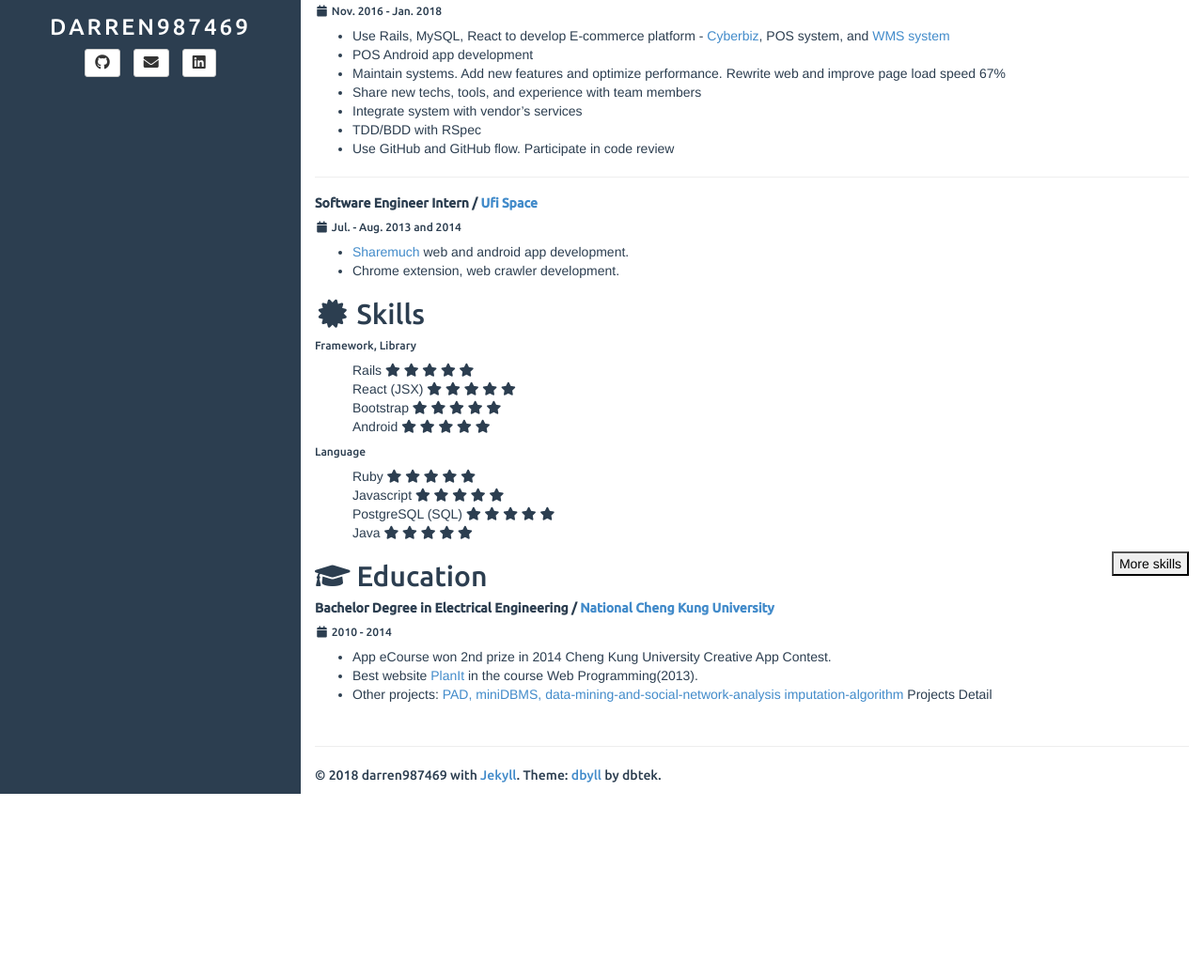
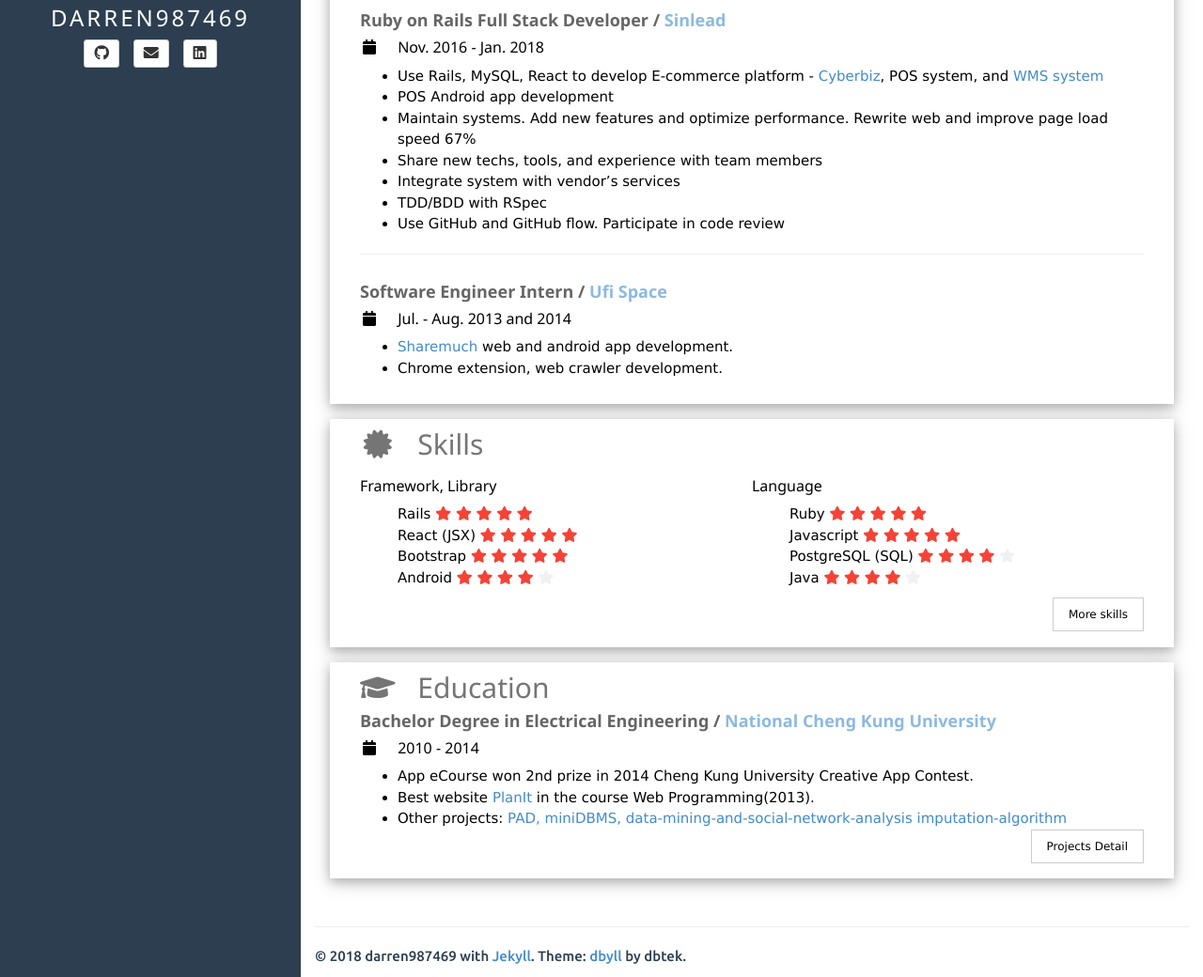
Before and after one commit to darren987469/darren987469.github.io, a Jekyll site: the page built from about.html, in a window 1280 px wide and 1322 px high, cut to the strip 282-1322 px from the top of the window. Shown: the whole strip at 94% size. Built offline with Jekyll 4.4.1, drawn with Linux system fonts in a browser that asks for light colours; nearby versions of some CDN libraries; comment, search, counter and statistics services are not loaded.

Commit message:
Add about page

```diff
--- a/_includes/default.html
+++ b/_includes/default.html
@@ -83,6 +83,7 @@
 			<li><a href="{{ site.BASE_PATH}}/"><i class="fa fa-home"></i>Home</a></li>
 			<li><a href="{{ site.BASE_PATH}}/{{ site.categories_path }}"><i class="fa fa-folder"></i>Categories</a></li>
 			<li><a href="{{ site.BASE_PATH}}/{{ site.tags_path }}"><i class="fa fa-tags"></i>Tags</a></li>
+			<li><a href="{{ site.BASE_PATH}}/about"><i class="fas fa-user"></i>About Me</a></li>
 			<li class="divider"></li>
 			<li><a href="#"><i class="fa fa-arrow-up"></i>Top of Page</a></li>
 		</ul>
--- a/about.html
+++ b/about.html
@@ -3,17 +3,20 @@
 title: About
 permalink: /about/
 ---
-
+<link rel="stylesheet" href="https://www.w3schools.com/w3css/4/w3.css">
+<style>
+  a { color: #428bca; }
+</style>
 <div class="w3-container w3-card-4 w3-white w3-margin">
   <div class="w3-container">
     <h2 class="w3-text-grey">
-      <i class="fa fa-suitcase fa-fw w3-margin-right w3-text-cyan"></i>
+      <i class="fa fa-suitcase fa-fw w3-margin-right"></i>
       Work Experience
     </h2>
     <h5 class="w3-opacity">
       <b>Rails Backend Developer / <a href="https://taroko.io/" target="_blank">Taroko</a></b>
     </h5>
-    <h6 class="w3-text-cyan">
+    <h6>
       <i class="fa fa-calendar fa-fw w3-margin-right"></i>
       Feb. 2018 - Current
     </h6>
@@ -30,7 +33,7 @@
     <h5 class="w3-opacity">
       <b>Ruby on Rails Full Stack Developer / <a href="http://www.sinlead.com/" target="_blank">Sinlead</a></b>
     </h5>
-    <h6 class="w3-text-cyan">
+    <h6>
       <i class="fa fa-calendar fa-fw w3-margin-right"></i>
       Nov. 2016 - Jan. 2018
     </h6>
@@ -51,7 +54,7 @@
     <h5 class="w3-opacity">
       <b>Software Engineer Intern / <a href="http://www.ufispace.com/" target="_blank">Ufi Space</a></b>
     </h5>
-    <h6 class="w3-text-cyan">
+    <h6>
       <i class="fa fa-calendar fa-fw w3-margin-right"></i>
       Jul. - Aug. 2013 and 2014
     </h6>
@@ -65,7 +68,7 @@
 <div class="w3-container w3-card-4 w3-white w3-margin skill">
   <div class="w3-container w3-margin-bottom">
     <h2 class="w3-text-grey">
-      <i class="fa fa-certificate fa-fw w3-margin-right w3-text-cyan"></i>
+      <i class="fa fa-certificate fa-fw w3-margin-right"></i>
       Skills
     </h2>
     <div class="w3-row">
@@ -78,11 +81,11 @@
               <li class="${isMoreSkill ? 'more-skill' : null}" style="display: ${isMoreSkill ? 'none' : 'block'}">
                 <span class="skill-name">${name}</span>
                 <span class="skill-score">
-                  <span class="fa fa-star ${score > 0 ? 'w3-text-cyan' : 'w3-text-light-grey'}"></span>
-                  <span class="fa fa-star ${score > 1 ? 'w3-text-cyan' : 'w3-text-light-grey'}"></span>
-                  <span class="fa fa-star ${score > 2 ? 'w3-text-cyan' : 'w3-text-light-grey'}"></span>
-                  <span class="fa fa-star ${score > 3 ? 'w3-text-cyan' : 'w3-text-light-grey'}"></span>
-                  <span class="fa fa-star ${score > 4 ? 'w3-text-cyan' : 'w3-text-light-grey'}"></span>
+                  <span class="fa fa-star ${score > 0 ? 'w3-text-red' : 'w3-text-light-grey'}"></span>
+                  <span class="fa fa-star ${score > 1 ? 'w3-text-red' : 'w3-text-light-grey'}"></span>
+                  <span class="fa fa-star ${score > 2 ? 'w3-text-red' : 'w3-text-light-grey'}"></span>
+                  <span class="fa fa-star ${score > 3 ? 'w3-text-red' : 'w3-text-light-grey'}"></span>
+                  <span class="fa fa-star ${score > 4 ? 'w3-text-red' : 'w3-text-light-grey'}"></span>
                 </span>
               </li>
             `)
@@ -129,18 +132,18 @@
 <div class="w3-container w3-card-4 w3-white w3-margin">
   <div class="w3-container w3-margin-bottom">
     <h2 class="w3-text-grey">
-      <i class="fa fa-graduation-cap fa-fw w3-margin-right w3-text-cyan"></i>
+      <i class="fa fa-graduation-cap fa-fw w3-margin-right"></i>
       Education
     </h2>
     <h5 class="w3-opacity">
       <b>Bachelor Degree in Electrical Engineering / <a href="http://web.ncku.edu.tw/bin/home.php">National Cheng Kung University</a></b>
     </h5>
-    <h6 class="w3-text-cyan">
+    <h6>
       <i class="fa fa-calendar fa-fw w3-margin-right"></i>
       2010 - 2014
     </h6>
     <ul>
-      <li>App <span class="w3-text-cyan">eCourse</span> won 2nd prize in 2014 Cheng Kung University Creative App Contest.</li>
+      <li>App eCourse won 2nd prize in 2014 Cheng Kung University Creative App Contest.</li>
       <li>Best website <a href="https://merry.ee.ncku.edu.tw/wp2013/2/">PlanIt</a> in the course Web Programming(2013).</li>
       <li>Other projects:
         <a href="https://github.com/darren987469/PAD">PAD,</a>
@@ -188,3 +191,4 @@
     </table>
   </div>
 </div>
+<script src="https://www.w3schools.com/lib/w3.js"></script>
```
